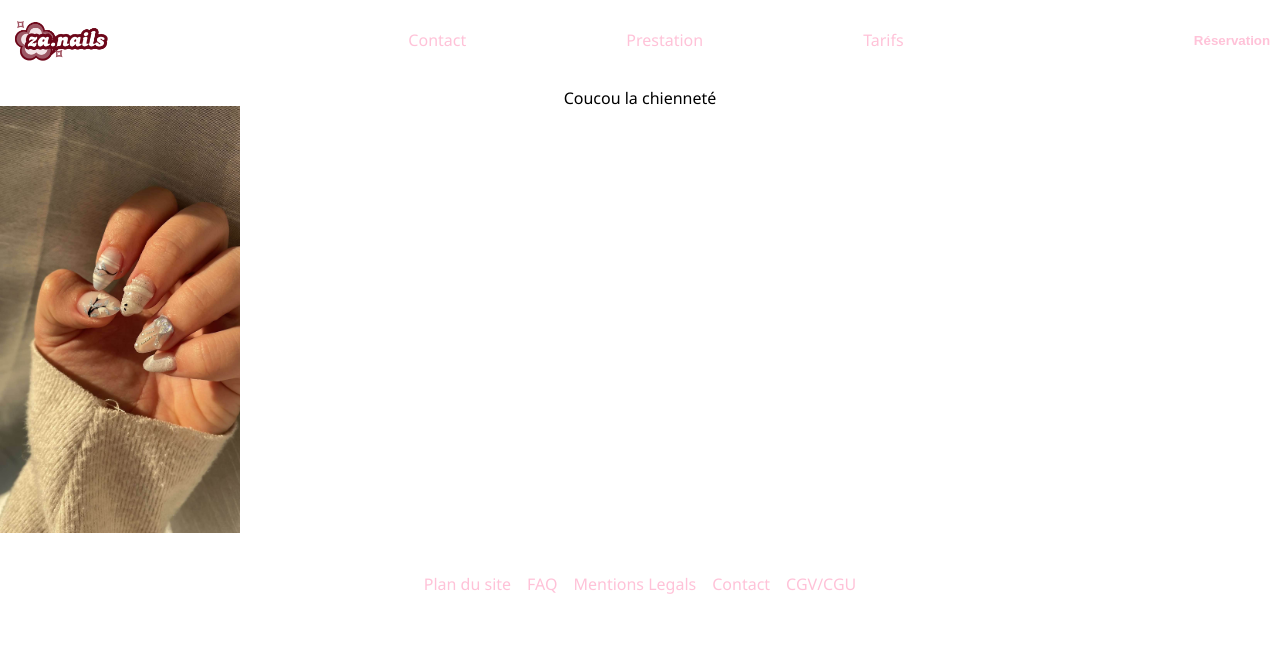
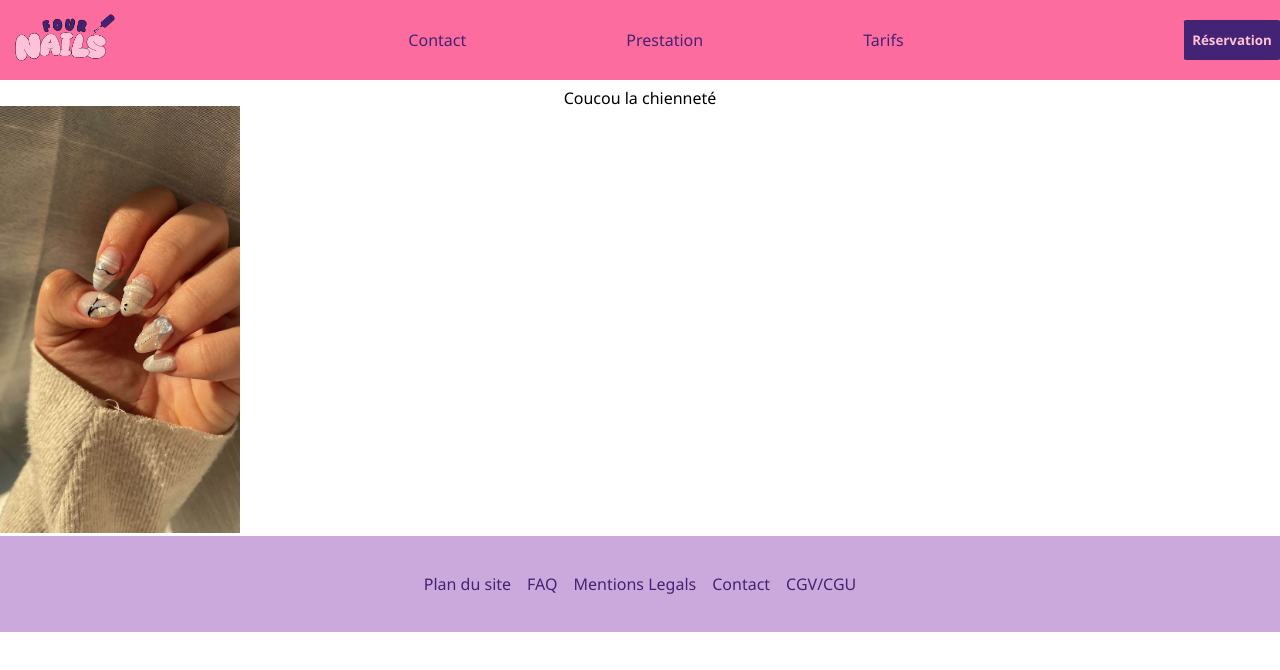
Before and after one commit to ikezadri/za_nails, a React (Vite) app in the folder code/client/: page / in a window 1280 px wide. Shown: the top 670 px of the page. Built offline with nearby package versions, Linux system fonts and the light colour scheme; no server answers.

Commit message:
on refait la façade

```diff
--- a/code/client/src/assets/css/footer.module.css
+++ b/code/client/src/assets/css/footer.module.css
@@ -1,6 +1,6 @@
 .site-footer{
-    background-color: var(--bordeaux);
-    color: var(--beige2);
+    background: var(--mauve);
+    color: var(--violetf);
     display:flex;
     width:100%;
     height:6rem;
--- a/code/client/src/assets/css/header.module.css
+++ b/code/client/src/assets/css/header.module.css
@@ -1,12 +1,14 @@
 /* le suffixe module.css permet d'isoler les styles d'un composant */
 
 .site-header{
-    background-color:var(--beige2);
+    background:var(--rose);
     display:flex;
     height:5rem;
     justify-content:space-between;
     align-items:center;}
 
-.site-logo{width:8rem;}
+.site-logo{
+    width:8rem;
+    padding-top:1rem;}
 
 .btn-nav-mobile{display:none;}
--- a/code/client/src/assets/css/nav.module.css
+++ b/code/client/src/assets/css/nav.module.css
@@ -7,11 +7,12 @@
     padding:5rem;}
 
 .btn-rdv{
-    color: var(--barbapapa);
-    background: var(--violet);
-    height:2rem;
+    color:var(--barbapapa);
+    background:var(--violetf);
+    font-family:'Segoe UI', Tahoma, Geneva, Verdana, sans-serif;
+    height:2.5rem;
     width:6rem;
-    border-radius:5%;
+    border-radius:3%;
     border:none;
     font-weight:600;}
 
@@ -26,7 +27,7 @@
         .btn-rdv{
             display:none;}
 
-        .site-nav-visible {
+        .site-nav-visible{
             display:flex;
             flex-direction:column;
             justify-content:center;
@@ -36,7 +37,7 @@
             left:0;
             width:100%;
             height:100vh;
-            background-color:var(--mauve);
+            background:var(--mauve);
             row-gap:2rem;
             font-size:1.5rem;}
 
--- a/code/client/src/assets/css/style.css
+++ b/code/client/src/assets/css/style.css
@@ -1,10 +1,10 @@
 /* style communs à toutes les pages */
 :root{
-    --violetf: #432373;
-    --mauve: #CCA9DD;
-    --bcasser: #FFFFD8;
-    --rose: #FD6C9E;
-    --barbapapa: #FFC2D8;}
+    --violetf:#432373;
+    --mauve:#CCA9DD;
+    --bcasser:#FFFFD8;
+    --rose:#FD6C9E;
+    --barbapapa:#FFC2D8;}
 
 *{box-sizing:border-box;}
 
@@ -12,7 +12,7 @@ img{width:100%;}
 
 a{
     text-decoration:none;
-    color: var(--barbapapa);
+    color: var(--violetf);
     font-size:medium;
     font-family:'Segoe UI', Tahoma, Geneva, Verdana, sans-serif;}
 
--- a/code/client/src/component/common/Header.tsx
+++ b/code/client/src/component/common/Header.tsx
@@ -10,7 +10,7 @@ const Header = () => {
 			<div className={styles["site-logo"]}>
 				{/* utiliser / pour cibler le dossier public */}
 				<Link to={"/"}>
-					<img src="/img/za.nails.png" alt="" />
+					<img src="/public/img/four.nails-logo.png" alt="" />
 				</Link>
 			</div>
 			<button className={styles["btn-nav-mobile"]} type="button">
```
Also changed, not shown: code/client/public/img/four.nails-logo.png (added), code/client/public/img/za.nails.png (deleted).
